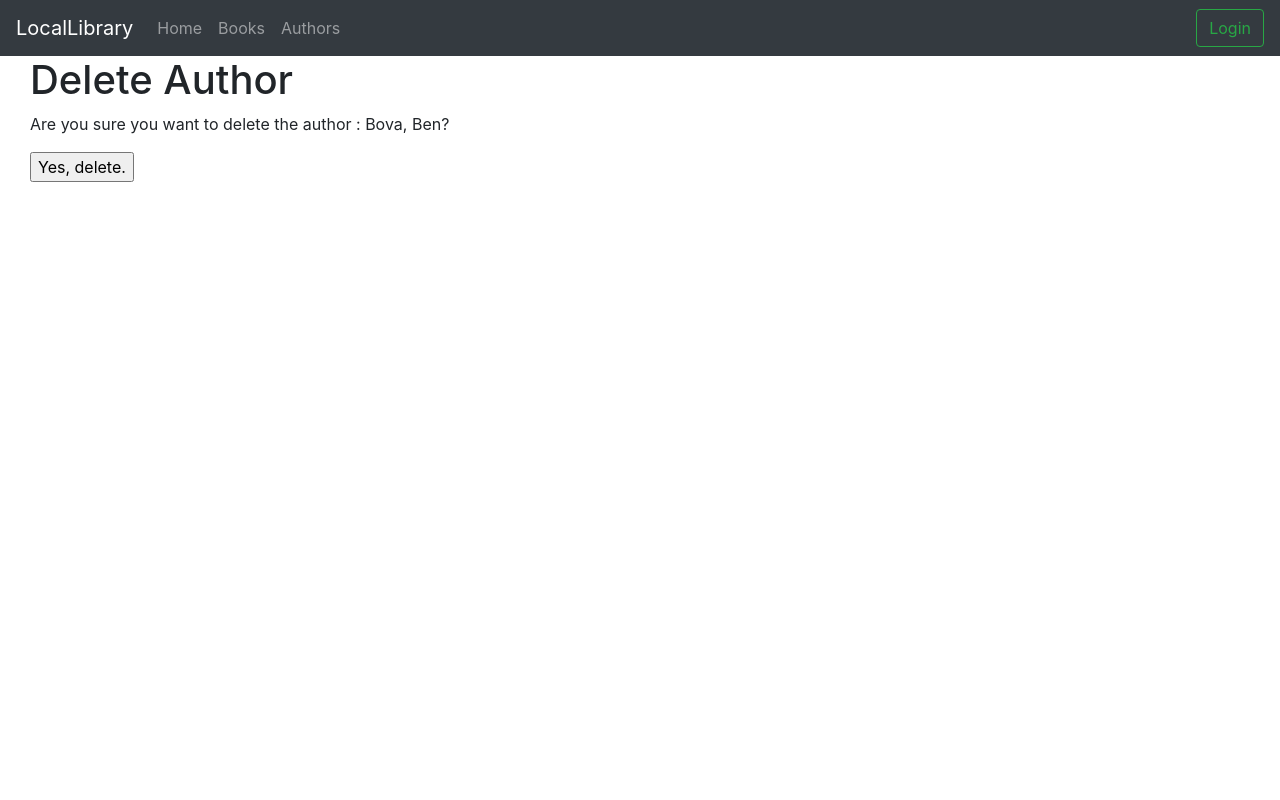
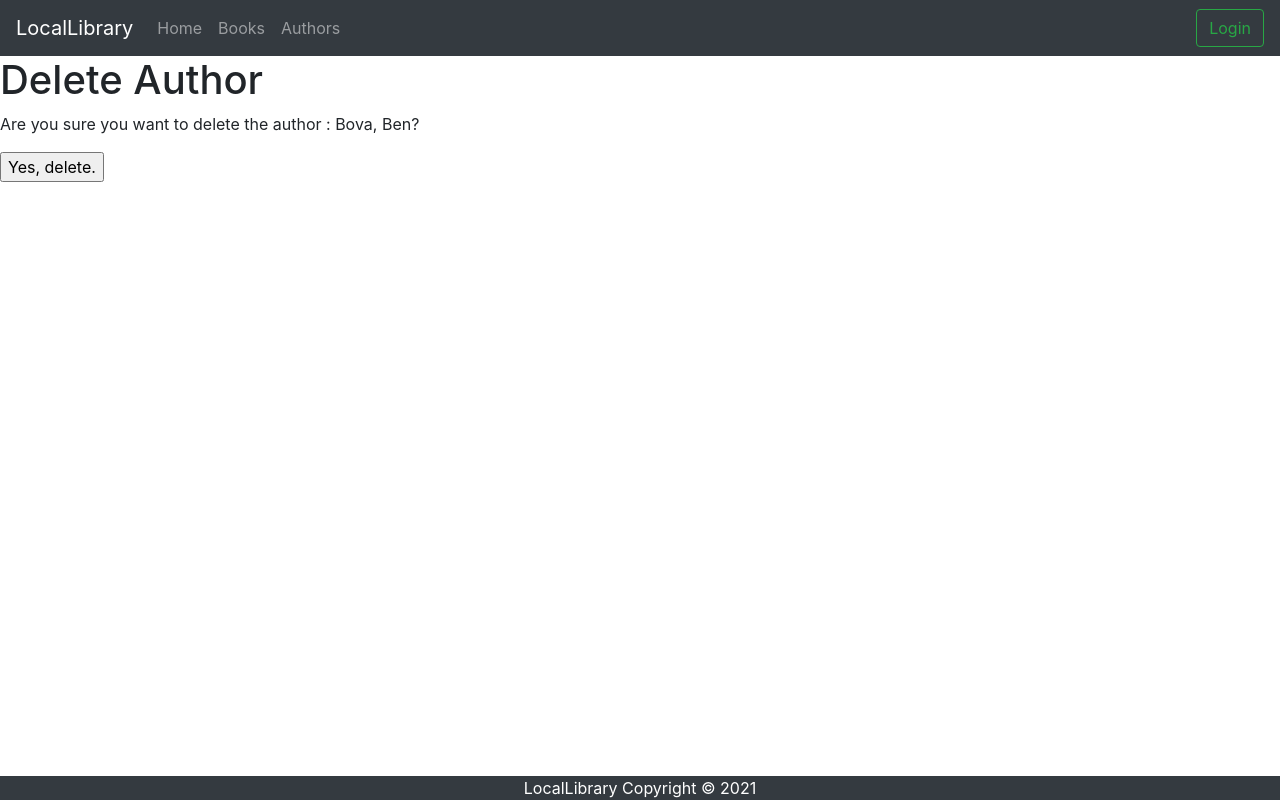
Before and after one commit to jkrlr/locallibrary, a Django app: page /catalog/author/2/delete/ in a window 1280 px wide. Run offline with Django 3.2, Linux system fonts and the light colour scheme; data comes from the database, SQL or seed files in the repository; some libraries are stand-ins or nearby versions.

Commit message:
Add footer

```diff
--- a/catalog/templates/base_generic.html
+++ b/catalog/templates/base_generic.html
@@ -56,12 +56,10 @@
   </nav>
   {% endblock navbar %}
 
+  {% block content %}
+  {% endblock content %}
+
   <div class="container-fluid">
-    <div class="col-sm-10">
-      {% block content %}
-      {% endblock content %}
-    </div>
-
     {% block pagination %}
     {% if is_paginated %}
     <div class="pagination ml-3">
@@ -79,8 +77,20 @@
     </div>
     {% endif %}
     {% endblock pagination %}
+  </div>
 
+  {% block footer %}
+  <div class="mt-5">
+    <footer class="footer footer-expand-lg footer-dark bg-dark fixed-bottom">
+      <div class="container text-center">
+        <span class="text-white">
+          LocalLibrary Copyright &copy; {% now 'Y'%}
+        </span>
+      </div>
+    </footer>
   </div>
+
+  {% endblock footer %}
 </body>
 
 </html>
```
